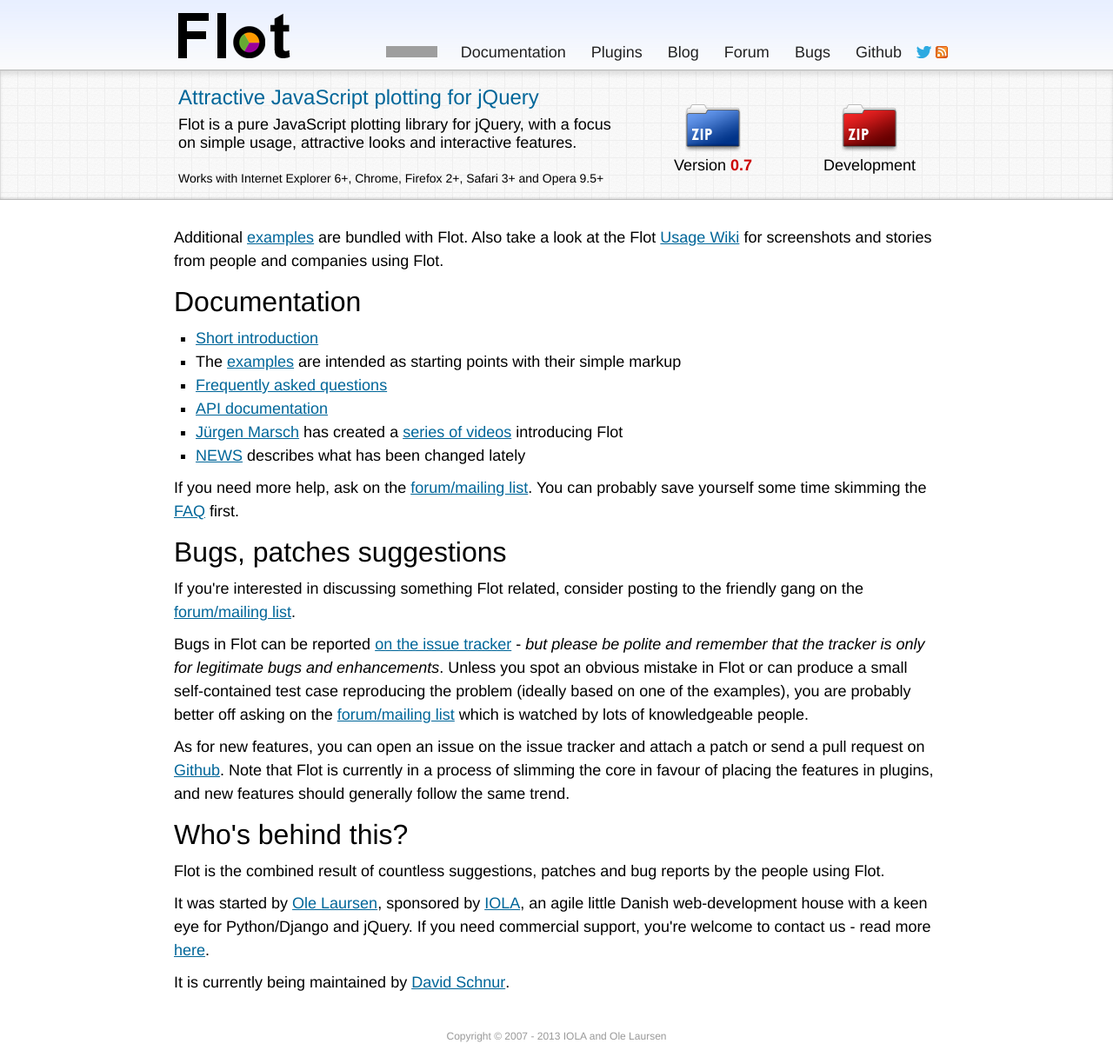
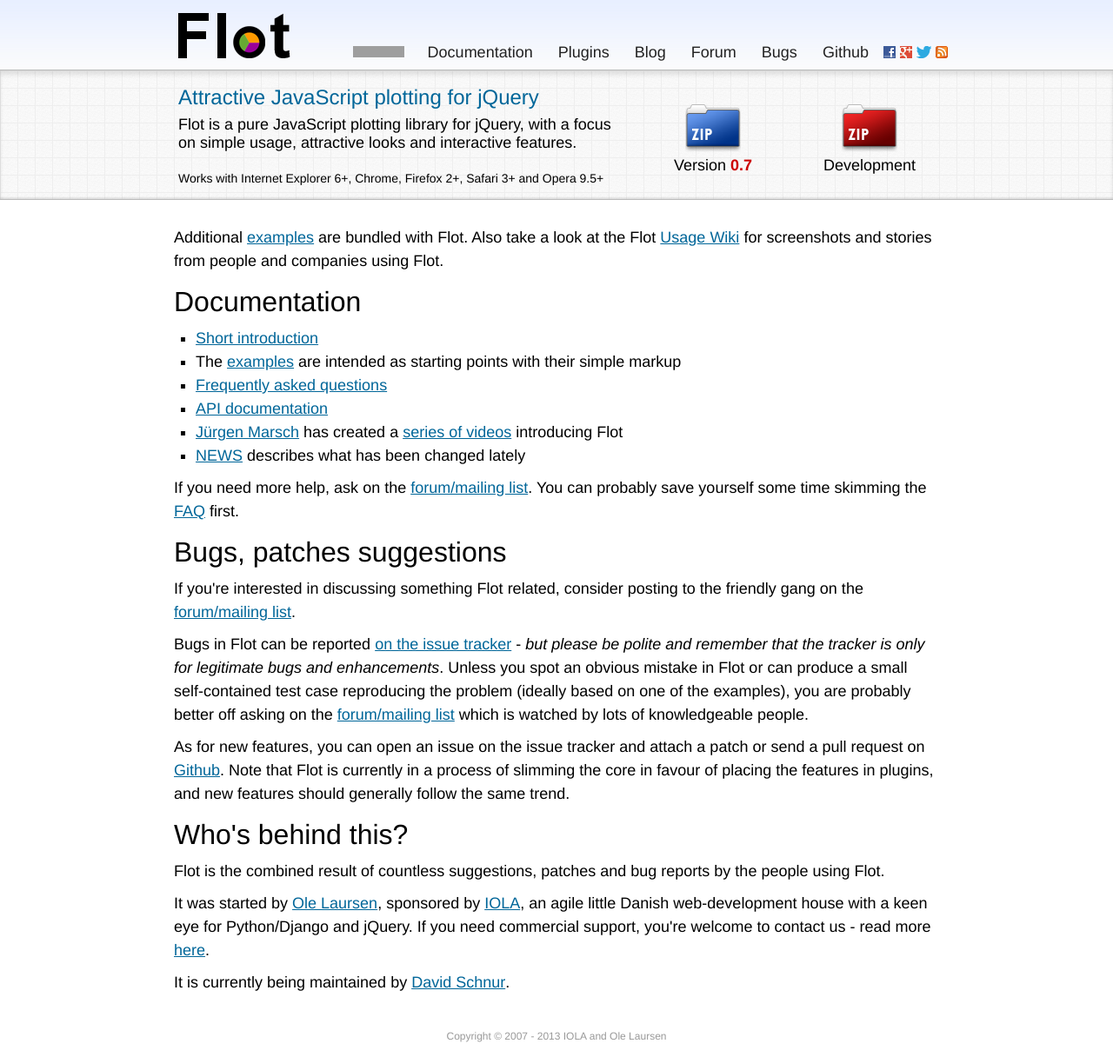
Before and after one commit to flot/flot.github.com, a Jekyll site: the page built from index.html, in a window 1280 px wide. Shown: the whole page at 87% size. Built offline with Jekyll 4.4.1, drawn with Linux system fonts in a browser that asks for light colours; Markdown is read by kramdown in place of the engine named in the settings; the list of posts is cut into pages by our own code; grey boxes are pictures that could not be loaded.

Commit message:
Added Google Plus and Facebook link icons.

```diff
--- a/_includes/header.html
+++ b/_includes/header.html
@@ -51,6 +51,8 @@
 			<a href="http://groups.google.com/group/flot-graphs" class="menu-item">Forum</a>
 			<a href="http://github.com/flot/flot/issues" class="menu-item">Bugs</a>
 			<a href="http://github.com/flot/flot" class="menu-item">Github</a>
+			<a href="https://www.facebook.com/pages/Flot/424972004244444" class="menu-item-icon flot-icon flot-icon-14 flot-icon-14-facebook"></a>
+			<a href="https://plus.google.com/113760091333160117900" class="menu-item-icon flot-icon flot-icon-14 flot-icon-14-googleplus"></a>
 			<a href="http://twitter.com/flotcharts" class="menu-item-icon flot-icon flot-icon-14 flot-icon-14-twitter"></a>
 			<a href="/blog/feed.xml" class="menu-item-icon flot-icon flot-icon-14 flot-icon-14-feed"></a>
 		</div>
--- a/css/flot.css
+++ b/css/flot.css
@@ -251,4 +251,6 @@
 .flot-icon-24-search { background-position: 0 -64px; }
 
 .flot-icon-14-feed { background-position: 0 -88px; }
-.flot-icon-14-twitter { background-position: -14px -88px; width: 17px;}
+.flot-icon-14-facebook { background-position: -14px -88px; }
+.flot-icon-14-googleplus { background-position: -28px -88px; }
+.flot-icon-14-twitter { background-position: -42px -88px; width: 17px;}
```
Also changed, not shown: images/sprites.png.
